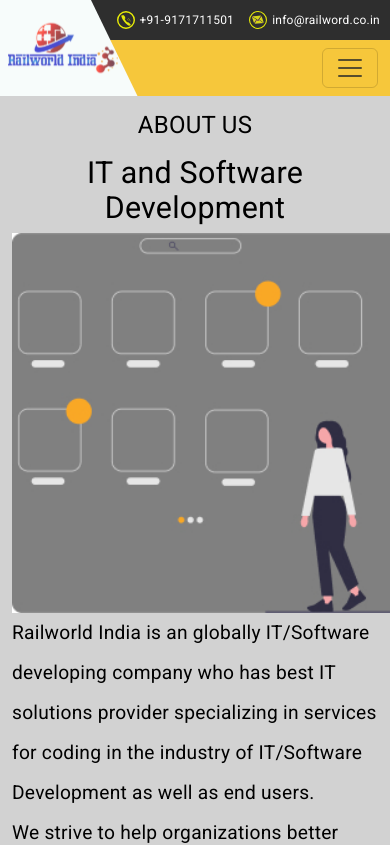
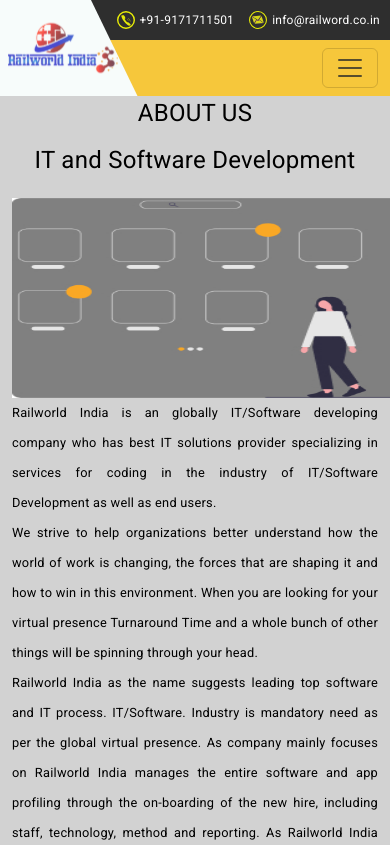
Before and after one commit to AkashPathak1808/OMS, an Angular app: page /about-us in a window 390 px wide. Shown: the top 845 px of the page. Built offline with nearby package versions, Linux system fonts and the light colour scheme.

Commit message:
Some changes in aboutus

```diff
--- a/src/app/about-us/about-us.component.css
+++ b/src/app/about-us/about-us.component.css
@@ -37,6 +37,7 @@
   font-size: 1.2rem;
   font-weight: 400;
   line-height: 40px;
+  text-align: justify;
 }
 
 .image1 {
@@ -111,9 +112,13 @@
 @media screen and (max-width: 426px) {
  .image1 ,.image2 ,.image3 ,.image4{
   float: left;
+  height: 200px;
  }
 
  .image1{
+  width: 400px;
+ }
+ .image2{
   width: 400px;
  }
 
@@ -124,14 +129,32 @@
 
 .itSoftware {
   text-align: center;
-  font-size: 1.9rem;
+  font-size: 1.5rem;
+}
+
+.para1,
+.para2,
+.para3,
+.para4 {
+  color: #000;
+  font-size: 0.8rem;
+  font-weight: 400;
+  line-height: 30px;
+  text-align: justify;
+}
+
+
+.aboutUs{
   line-height: 35px;
 }
-
 
 }
 
 @media screen and (max-width: 376px) {
+
+  .image2{
+    width: 350px;
+   }
   .image1 {
     width: 350px;
     margin: 0 auto;
@@ -145,18 +168,14 @@
     width: 340px;
   }
 
-
-
-  .para1,
-  .para2,
-  .para3,
-  .para4 {
-    font-size: 1.2rem;
-  }
 }
 
 @media screen and (max-width: 321px){
   .image1 ,.image2 ,.image3 ,.image4{
     width: 285px;
    }
+
+   .itSoftware{
+    font-size: 1.2rem;
+   }
 }
--- a/src/app/navbar/navbar.component.css
+++ b/src/app/navbar/navbar.component.css
@@ -94,7 +94,7 @@ ul li a:hover {
     background-color: #f6c73b;
   }
 
-  .meeennnuu {
+  .meenu {
     margin-top: 0%;
   }
 }
@@ -125,7 +125,7 @@ ul li a:hover {
     background-color: #f6c73b;
   }
 
-  .meeennnuu {
+  .meenu {
     margin-top: 0%;
   }
 }
@@ -159,7 +159,7 @@ ul li a:hover {
     font-size: 12px;
   }
 
-  .meeennnuu {
+  .meenu {
     margin-top: 0%;
   }
 }
@@ -194,7 +194,7 @@ ul li a:hover {
     font-size: 10px;
   }
 
-  .meeennnuu {
+  .meenu {
     margin-top: 0%;
   }
 }
```
